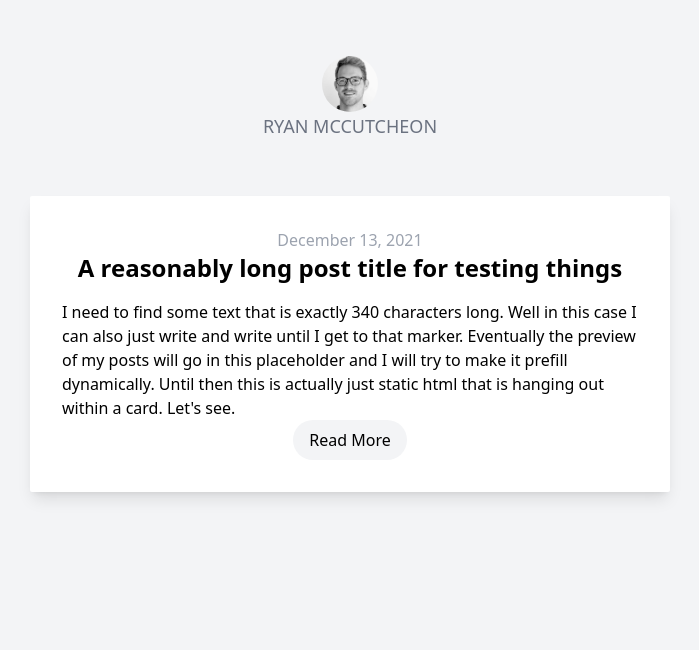
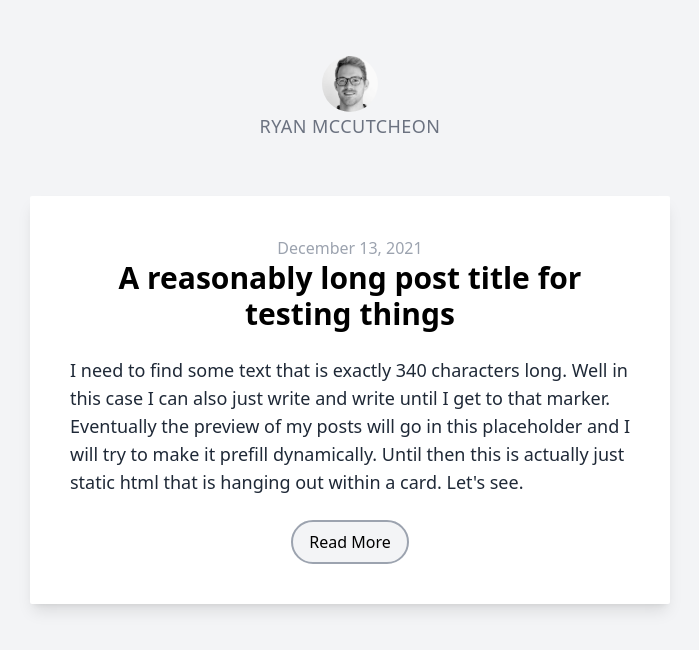
Before and after one commit to rmccutcheon/personal_blog, a plain HTML site: page index.html in a window 1280 px wide. Shown: the whole page, without its empty margins (290-989 px from the left). Drawn offline with Linux system fonts and the light colour scheme.

Commit message:
Added photo and name formatting

```diff
--- a/index.html
+++ b/index.html
@@ -13,23 +13,23 @@
   <main>
     <header class="flex flex-col items-center justify-center py-14">
       <img src="./assets/head_shot.jpeg" alt="profile photo" class="h-14 rounded-full">
-      <h2 class="text-lg text-gray-500 uppercase">Ryan McCutcheon</h2>
+      <h2 class="text-lg text-gray-500 uppercase font-light tracking-wide">Ryan McCutcheon</h2>
     </header>
     <section class="flex flex-col items-center justify-center">
 
       <a href="./posts/post1.html">
-        <article class="bg-white rounded-sm flex-initial max-w-screen-sm p-8 shadow-lg">
-
-            <header class="mb-4">
+        <article class="bg-white rounded-sm flex-initial max-w-screen-sm p-10 shadow-lg">
+            <header class="mb-6">
               <p class="text-center text-gray-400">December 13, 2021</p>
-              <h2 class="text-center text-2xl font-bold">A reasonably long post title for testing things</h2>
+              <h2 class="text-center text-3xl font-bold">A reasonably long post title for testing things</h2>
             </header>
-            <p>I need to find some text that is exactly 340 characters long. Well in this case I can also just write and write until I get to that marker. Eventually the preview of my posts will go in this placeholder and I will try to make it prefill dynamically. Until then this is actually just static html that is hanging out within a card. Let's see. </p>
-            <footer class="flex justify-center">
-              <button class="text-center py-2 px-4 bg-gray-100 rounded-full">Read More</button>
+            <p class="text-lg text-gray-800">I need to find some text that is exactly 340 characters long. Well in this case I can also just write and write until I get to that marker. Eventually the preview of my posts will go in this placeholder and I will try to make it prefill dynamically. Until then this is actually just static html that is hanging out within a card. Let's see. </p>
+            <footer class="flex justify-center pt-6">
+              <button class="text-center py-2 px-4 bg-gray-100 rounded-full border-solid border-2 border-gray-400">Read More</button>
             </footer>
         </article>
       </a>
+
     </section>
   </main>
 
```
Also changed, not shown: dist/output.css.
